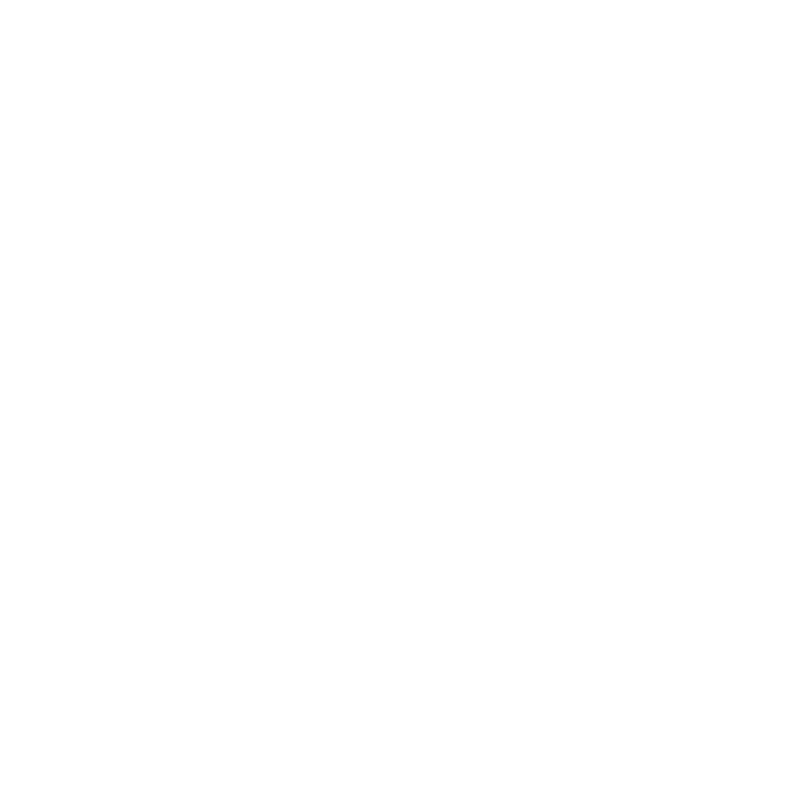
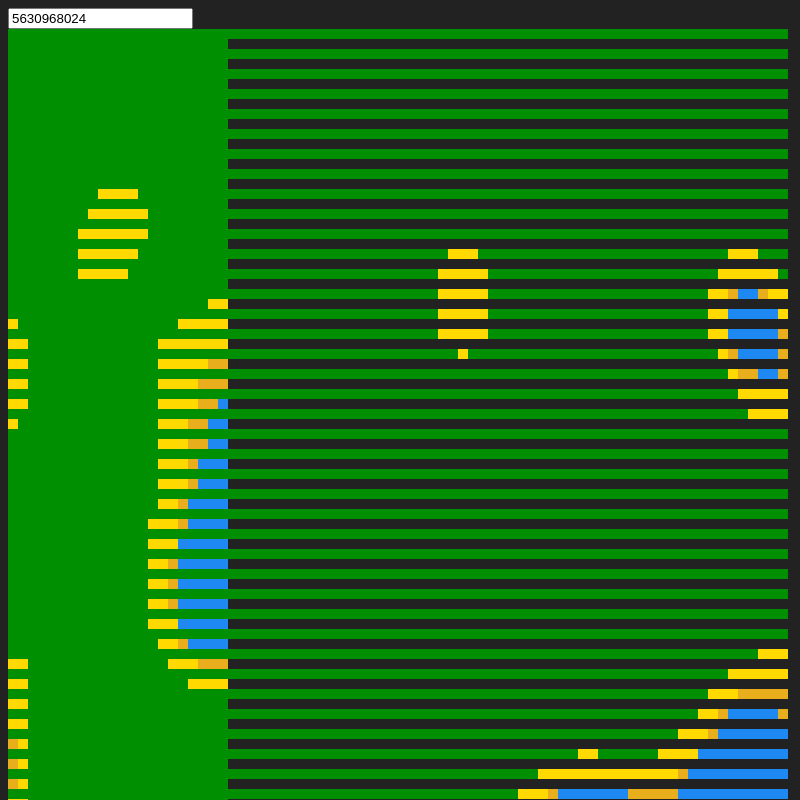
Before and after one commit to arynthernium/power, an Electron app: page src/index.html in a window 800 px wide. Shown: the top 800 px of the page. Drawn offline with Linux system fonts and the light colour scheme.

Commit message:
game map (GameMap) is done. index.html displays it

```diff
--- a/src/index.html
+++ b/src/index.html
@@ -3,11 +3,13 @@
 <head>
 	<link rel="stylesheet" href="styles.css">
 	<script src="utils.js"></script>
+	<script src="map.js"></script>
 	<script src="main.js"></script>
 </head>
 
 <body>
-
+	<!-- <input> for testing and display purposes. -->
+	<input type="number" onchange="rerun(this)" value="5630968024">
 </body>
 
 <html>
--- a/src/main.js
+++ b/src/main.js
@@ -0,0 +1,36 @@
+
+/**
+ * Generate a game world.
+*/
+function buildMap(seeder) {
+	const map = new GameMap().create(100, seeder.value);
+
+	const table = Utils.createNode('table');
+	const tbody = Utils.createNode('tbody');
+
+	map.data.forEach((arr, x) => {
+		const row = Utils.createNode('tr');
+		arr.forEach((type, y) => {
+			const cell = map.get([x, y]);
+			row.appendChild(cell);
+		});
+		tbody.appendChild(row);
+	});
+
+	table.appendChild(tbody);
+	return [table, map];
+};
+
+function rerun(seeder) {
+	document?.querySelector('table')?.remove();
+	const map = buildMap(seeder);
+	console.log(map[1]);
+	document.body.appendChild(map[0]);
+};
+
+window.onload = () => {
+	const seeder = document.querySelector('input');
+	const map = buildMap(seeder);
+	console.log(map[1]);
+	document.body.appendChild(map[0]);
+};
--- /dev/null
+++ b/src/map.js
@@ -0,0 +1,231 @@
+/**
+ * @typedef {object} Random
+ */
+class Random {
+	seed;
+	/**
+	 * Apply the seed to the class for use in the next method.
+	 * This is a slight modification to the Lehmer LCG algorithm.
+	 * Burns the first number by [@chriscauley](https://github.com/chriscauley)'s recommendation [here](https://gist.github.com/blixt/f17b47c62508be59987b?permalink_comment_id=2787679#gistcomment-2787679)
+	 * @param {number} seed Sets the internal seed used to generate random numbers.
+	 */
+	constructor(seed) {
+		this.seed = seed % 2147483647;
+		if (this.seed <= 0) {
+			this.seed += 2147483646;
+		};
+		this.next();
+	};
+	/**
+	 * Generate the next random number.
+	 * @returns {number}
+	 */
+	next() {
+		return this.seed = this.seed * 48271 % 2147483647;
+	};
+	/**
+	 * Convenience method for generating floats between 0 and 1, similar to `Math.random()` output.
+	 * @returns {number} Float between 0 and 1.
+	 */
+	nextFloat() {
+		return (this.next() - 1) / 2147483646;
+	};
+};
+
+/**
+ * @typedef {Map<string, Cell>} GameMap
+ * @property {Array<Array<number>>} data
+ * @property {number} sideLength
+ * @property {number} seed
+ */
+class GameMap extends Map {
+	/** @type {Array<Array<number>>} */
+	data;
+	/** @type {number} */
+	sideLength;
+	/** @type {number} */
+	seed;
+	/**
+	 * Get a value from the map.
+	 * @param {any} key Any JSON.stringifiable value.
+	 * @returns {Cell} The value at the specified key.
+	 */
+	get(key) {
+		return super.get(JSON.stringify(key));
+	};
+	/**
+	 *
+	 * @param {any} key Any JSON.stringifiable value.
+	 * @param {any} value The value to set at the specified key.
+	 * @returns {this}
+	 */
+	set(key, value) {
+		return super.set(JSON.stringify(key), value);
+	};
+	/**
+	 * Implements the Diamond-Square algorithm for 2D terrain-like generation.
+	 * Seeds are repeatable provided the same other variables.
+	 * @param {number} size Scale offset size.
+	 * @param {number} length Side length in units.
+	 * @param {number} iterations Generation iterations.
+	 * @param {number} seed A seed to begin generation on.
+	 * @returns {number[][]}
+	 */
+	generate(size, length, iterations, seed) {
+		let map = [];
+
+		const rand = new Random(seed);
+
+		for (let i = 0; i < iterations; i++) {
+			map[i] = [];
+
+			for (let y = 0; y < length; y++) {
+				map[i][y] = [];
+
+				for (let x = 0; x < length; x++) {
+					let neighbours = [];
+
+					if (i === 0) {
+						map[i][y][x] = rand.nextFloat();
+						continue;
+					};
+
+					let radius = (size / 2);
+					let x0 = size / 2;
+					let y0 = size / 2;
+					let x1 = Math.round(size / length) * x;
+					let y1 = Math.round(size / length) * y;
+
+					if (Math.sqrt((x1 - x0) * (x1 - x0) + (y1 - y0) * (y1 - y0)) > radius && i === 1) {
+						map[i][y][x] = rand.nextFloat() * 0.8;
+						continue;
+					};
+
+					if (map[i - 1][y - 1] && map[i - 1][y - 1][x]) { // top
+						neighbours.push(map[i - 1][y][x]);
+
+						if (map[i - 1][y - 1][x - 1]) { // top left
+							neighbours.push(map[i - 1][y - 1][x - 1]);
+						};
+
+						if (map[i - 1][y - 1][x + 1]) { // top right
+							neighbours.push(map[i - 1][y - 1][x + 1]);
+						};
+					};
+
+					if (map[i - 1][y + 1] && map[i - 1][y + 1][x]) { // bottom
+						neighbours.push(map[i - 1][y + 1][x]);
+
+						if (map[i - 1][y + 1][x - 1]) { // bottom left
+							neighbours.push(map[i - 1][y + 1][x - 1]);
+						};
+
+						if (map[i - 1][y + 1][x + 1]) { // bottom right
+							neighbours.push(map[i - 1][y + 1][x + 1]);
+						};
+					};
+
+					if (map[i - 1][y][x - 1]) { // left
+						neighbours.push(map[i - 1][y][x - 1]);
+					};
+
+					if (map[i - 1][y][x + 1]) { // right
+						neighbours.push(map[i - 1][y][x + 1]);
+					};
+
+					let sum = neighbours.reduce((total, value) => total + value);
+					let count = neighbours.length;
+
+					map[i][y][x] = (sum / count);
+				};
+			};
+		};
+		return map[iterations - 1];
+	};
+	/**
+	 * A cell element for usage in the HTML DOM.
+	 * @typedef {object} Cell
+	 * @property {number} value Cell value between 0 and 1. Cannot be set directly, always set by inheriting classes.
+	 */
+	static Cell = class Cell extends HTMLElement {
+		connectedCallback() {
+			this.classList.add('cell');
+		};
+	};
+	static CellTypes = class CellTypes {
+		static Land = class Land extends GameMap.Cell {
+			constructor(value) {
+				super();
+				this.value = value;
+			};
+		};
+		static Water = class Water extends GameMap.Cell {
+			constructor(value) {
+				super();
+				this.value = value;
+			};
+		};
+		static DarkBeach = class DarkBeach extends GameMap.Cell {
+			constructor(value) {
+				super();
+				this.value = value;
+			};
+		};
+		static LightBeach = class LightBeach extends GameMap.Cell {
+			constructor(value) {
+				super();
+				this.value = value;
+			};
+		};
+	};
+	/**
+	 * Check the cell type from the range it's value is in and return a Cell instance.
+	 * @param {number} val The value of the cell. A number between 0 and 1.
+	 * @returns {GameMap.Cell} A cell inheriting from the Cell class.
+	 */
+	createCell(val) {
+		switch (true) {
+			case Utils.checkRange(val, undefined, 0.41):
+				return new GameMap.CellTypes.Land(val);
+
+			case Utils.checkRange(val, 0.41, 0.413):
+				return new GameMap.CellTypes.LightBeach(val);
+
+			case Utils.checkRange(val, 0.413, 0.414):
+				return new GameMap.CellTypes.DarkBeach(val);
+
+			case Utils.checkRange(val, 0.414, undefined):
+				return new GameMap.CellTypes.Water(val);
+
+			default:
+				throw new Error("Switch broken at GameMap.createCell()");
+		};
+	};
+	/**
+	 * Generate and apply map entries.
+	 * @param {number} size The side length in units to generate.
+	 * @param {number} seed The seed to generate with.
+	 * @returns {GameMap}
+	 */
+	create(size, seed) {
+		this.sideLength = size;
+		this.seed = seed;
+		// preset values for size and iterations
+		this.data = this.generate(20, size, 50, seed);
+
+		this.data.forEach((row, x) => {
+			row.forEach((seed, y) => {
+				this.set([x, y], this.createCell(seed));
+			});
+		});
+
+		return this;
+	};
+};
+
+// Register cells so I can use them as elements in the table.
+customElements.define('cell-manual', GameMap.Cell);
+customElements.define('cell-land', GameMap.CellTypes.Land);
+customElements.define('cell-water', GameMap.CellTypes.Water);
+customElements.define('cell-darkbeach', GameMap.CellTypes.DarkBeach);
+customElements.define('cell-lightbeach', GameMap.CellTypes.LightBeach);
--- a/src/styles.css
+++ b/src/styles.css
@@ -0,0 +1,38 @@
+body {
+	background-color: #222;
+	color: white;
+}
+
+table {
+	border-collapse: collapse;
+}
+
+table tr:nth-child(odd) td {
+	background-color: #333;
+}
+
+table tr:nth-child(even) td {
+	background-color: #444;
+}
+
+.cell {
+	display: inline-block;
+	width: 10px;
+	height: 10px;
+}
+
+cell-land {
+	background-color: #008f00;
+}
+
+cell-water {
+	background-color: rgb(30, 136, 243);
+}
+
+cell-lightbeach {
+	background-color: rgb(255, 217, 0);
+}
+
+cell-darkbeach {
+	background-color: rgb(232, 174, 28);
+}
--- a/src/utils.js
+++ b/src/utils.js
@@ -1,5 +1,7 @@
+class Utils {
 	/**
 	 * Create an HTML element.
+	 * @link [From my gist](https://gist.github.com/arynthernium/0070c4d68909723f7bd9b65204d5b4cc)
 	 * @author [arynthernium](https://github.com/arynthernium)
 	 * @param {string} tag Can be any valid HTML tag.
 	 * @param {string} innerHTML String to set as the innerHTML of the returned node.
@@ -7,7 +9,7 @@
 	 * @param {object} styles Object with valid JS style keys for CSS styles.
 	 * @returns {HTMLElement}
 	 */
-function createNode(tag = 'div', innerHTML = '', attrs = {}, styles = {}) {
+	static createNode(tag = 'div', innerHTML = '', attrs = {}, styles = {}) {
 		const node = document.createElement(tag);
 		node.innerHTML = innerHTML;
 		Object.keys(attrs).forEach(key => {
@@ -16,3 +18,16 @@ function createNode(tag = 'div', innerHTML = '', attrs = {}, styles = {}) {
 		Object.assign(node.style, styles);
 		return node;
 	};
+	/**
+	 * Check if a number is within a range.
+	 * @param {number} num The number to check.
+	 * @param {number} min Minimum possible value.
+	 * @param {number} max Maximum possible value.
+	 * @returns {bool}
+	 */
+	static checkRange(num, min, max) {
+		if (min === undefined) return num < max;
+		if (max === undefined) return num > min;
+		return num > min && num < max;
+	};
+}
```
Also changed, not shown: README.md. Lines whose indentation alone changed are shown as unchanged.
